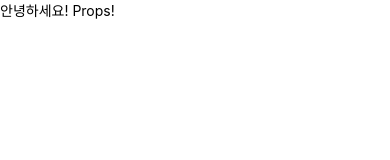
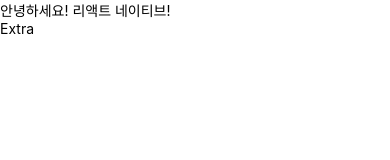
Before and after one commit to everypronounce/siyeon, a React Native app in the folder TestApp/: screen / in a window 390 px wide. Shown: the top 160 px of the page. Built offline with nearby package versions, Linux system fonts and the light colour scheme.

Commit message:
JSX fragment 사용

```diff
--- a/TestApp/App.js
+++ b/TestApp/App.js
@@ -7,7 +7,7 @@ import Greeting from './components/Greeting';
 const App=()=>{
 return(
     <SafeAreaView>
-        <Greeting name="Props"/>
+        <Greeting/>
     </SafeAreaView>
 );
 };
--- a/TestApp/components/Greeting.js
+++ b/TestApp/components/Greeting.js
@@ -4,9 +4,17 @@ import {View,Text} from 'react-native';
 //props를 이용해 동적으로 바뀌
 function Greeting(props){
     return(
+    <>
         <View>
             <Text>안녕하세요! {props.name}!</Text>
         </View>
+        <Text>Extra</Text>
+    </>
     );
+}
+
+Greeting.defaultProps={
+    name:'리액트 네이티브',
 };
+
 export default Greeting;
```
